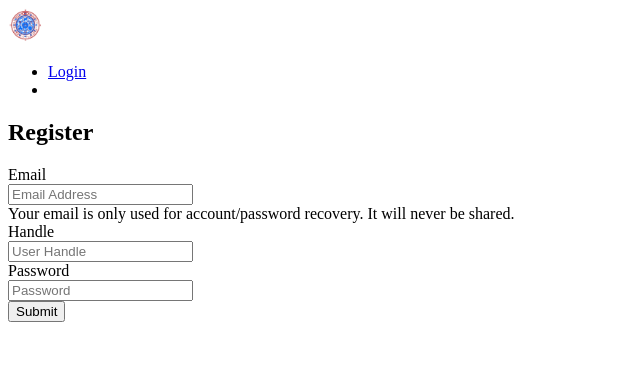
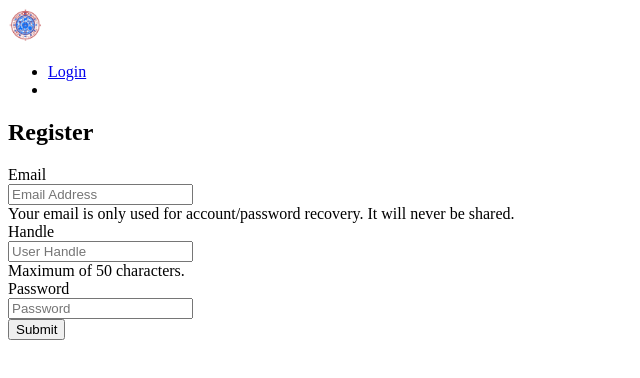
Before and after one commit to Shaazaam/cyclopia, a Vue app: page /#/register in a window 1280 px wide. Shown: the top 378 px of the page, without its empty margins (0-640 px from the left). Built offline with nearby package versions, Linux system fonts and the light colour scheme; the HTML template or start-up script is replaced by a standard one.

Commit message:
- Provide help text for restrictions on user handles - Revert power/toughness to onchange events for ease of use

```diff
--- a/src/components/card.vue
+++ b/src/components/card.vue
@@ -79,8 +79,7 @@
             class="form-control"
             :class="!isMine || isGameOver ? ['bg-dark', 'text-light'] : []"
             :disabled="!isMine || isGameOver"
-            @focusout="(e) => power(e.target.value)"
-            @keyup.enter="(e) => power(e.target.value)"
+            @change="(e) => power(e.target.value)"
           />
           <span class="input-group-text bg-dark text-light">/</span>
           <input
@@ -89,8 +88,7 @@
             class="form-control"
             :class="!isMine || isGameOver ? ['bg-dark', 'text-light'] : []"
             :disabled="!isMine || isGameOver"
-            @focusout="(e) => toughness(e.target.value)"
-            @keyup.enter="(e) => toughness(e.target.value)"
+            @change="(e) => toughness(e.target.value)"
           />
         </div>
       </div>
--- a/src/components/register.vue
+++ b/src/components/register.vue
@@ -22,7 +22,13 @@
           type="text"
           name="handle"
           placeholder="User Handle"
-        />
+        >
+          <template #helpText>
+            <div class="form-text text-light">
+              Maximum of 50 characters.
+            </div>
+          </template>
+        </Input>
         <Input
           v-model="user.password"
           id="password"
```
